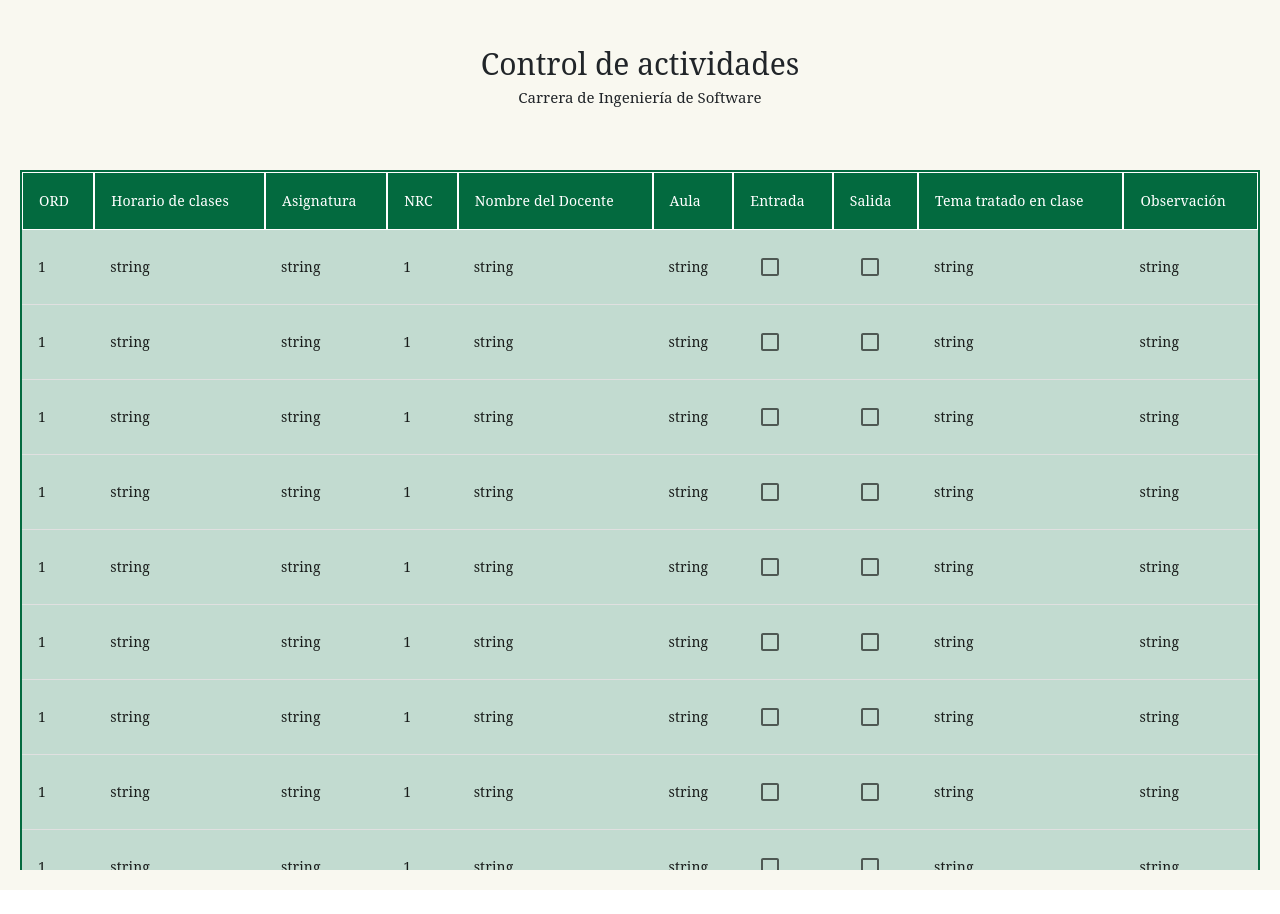
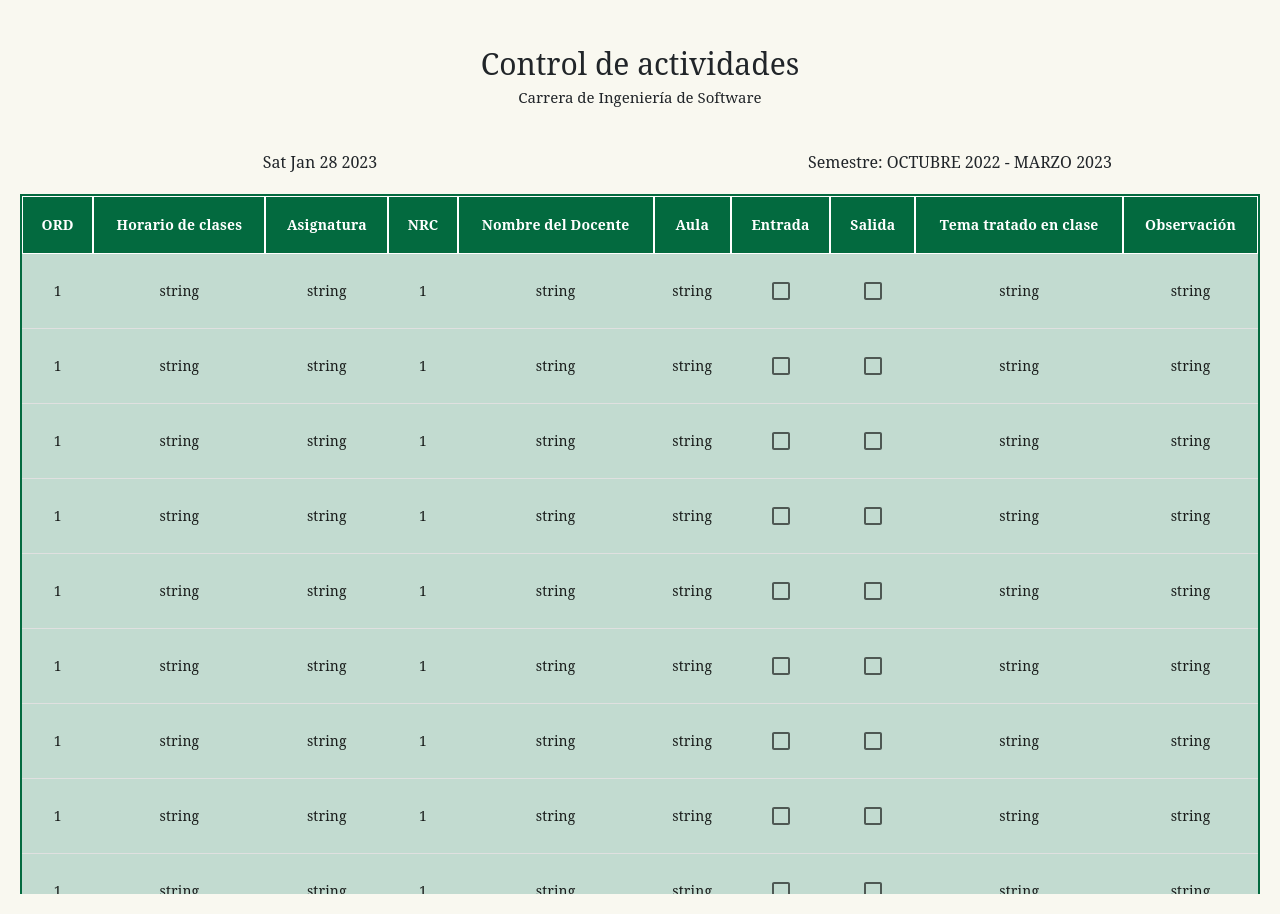
Before and after one commit to BegoKath/ActivityCheck, a React (Create React App) app in the folder activity-frontend/: page /activities in a window 1280 px wide. Before the commit the page ends 890 px from the top, so only its background shows below. Built offline with nearby package versions, Linux system fonts and the light colour scheme; a web font is replaced by a local one.

Commit message:
agrega la fecha actual

```diff
--- a/activity-frontend/src/screens/activities/ActivitiesScreen.tsx
+++ b/activity-frontend/src/screens/activities/ActivitiesScreen.tsx
@@ -1,7 +1,10 @@
-import { Row } from "react-bootstrap";
+import { Col, Row } from "react-bootstrap";
 import { TableActivities } from "./components/TableActivities";
 
 export const ActivitiesScreen = () => {
+  const tiempoTranscurrido = Date.now();
+  const hoy = new Date(tiempoTranscurrido);
+
   return (
     <div style={page}>
       <div style={head}>
@@ -10,7 +13,11 @@ export const ActivitiesScreen = () => {
           Carrera de Ingeniería de Software
         </Row>
       </div>
-      <div style={{padding:"20px"}}>
+      <div style={dashboard}>
+        <Col className="col-6 text-center">{hoy.toDateString()}</Col>
+        <Col className="col-6  text-center">Semestre: OCTUBRE 2022 - MARZO 2023</Col>
+      </div>
+      <div style={{ padding: "20px" }}>
         <TableActivities />
       </div>
     </div>
@@ -34,3 +41,8 @@ const head: React.CSSProperties = {
   alignItems: "center",
   fontSize: "30px",
 };
+const dashboard: React.CSSProperties = {
+  width: "100%",
+  display: "flex",
+  flexDirection: "row",
+};
--- a/activity-frontend/src/screens/activities/components/TableActivities.tsx
+++ b/activity-frontend/src/screens/activities/components/TableActivities.tsx
@@ -33,6 +33,9 @@ export const TableActivities = () => {
                     border: "1px solid #fff",
                     color: "#fff",
                     fontFamily: "'Quattrocento', 'serif'",
+                    fontWeight:"bold",
+                    textAlign:"center"
+
                   }}
                   key={column.id}
                   align={column.align}
@@ -52,6 +55,7 @@ export const TableActivities = () => {
                     return (
                       <TableCell key={column.id} align={column.align} sx={{
                         fontFamily: "'Quattrocento', 'serif'",
+                        textAlign:"center"
                       }}>
                         {column.id === "input" || column.id === "output" ? (
                           <Checkbox checked={value as boolean}></Checkbox>
```
